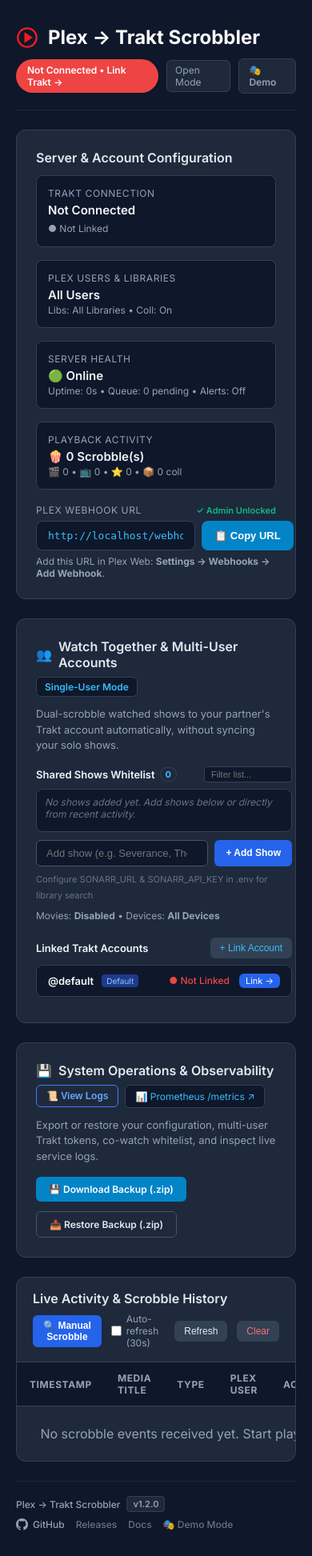
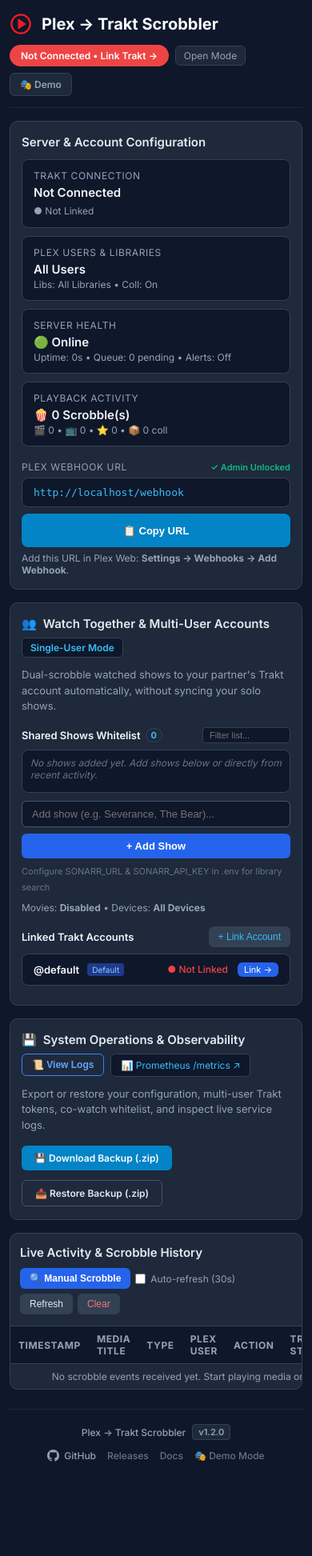
Before and after one commit to selits/omniscrobble, a FastAPI app: page / in a window 390 px wide. Shown: the whole page at 80% size. After the commit the page ends 1827 px from the top, so only its background shows below. Run offline with FastAPI, Linux system fonts and the light colour scheme; data that the repository does not hold is empty; some libraries are stand-ins or nearby versions.

Commit message:
feat: add responsive layout and mobile viewport optimizations (#18)
- Add CSS media queries (@media max-width: 640px) for small mobile viewports
- Replace rigid minmax grids with responsive .cowatch-grid and 1-column stats
- Stack webhook URL input and touch-friendly full-width copy button
- Add smooth touch scrolling (-webkit-overflow-scrolling) to activity history
- Optimize modals, search results, and log viewer toolbar for mobile screens
- Add test_dashboard_mobile_responsiveness unit test (75 passing tests)

```diff
--- a/app/main.py
+++ b/app/main.py
@@ -1353,7 +1353,7 @@
             <div class="info-label">Plex Webhook URL</div>
             <span style="color:#10b981;font-size:11px;font-weight:600;">✓ Admin Unlocked</span>
         </div>
-        <div style="display:flex;gap:8px;">
+        <div class="webhook-row">
             <input type="text" readonly id="webhook-url-input" value="{full_webhook_url}"
                    style="flex:1;background:#0f172a;border:1px solid #334155;border-radius:8px;padding:10px 14px;color:#38bdf8;font-family:monospace;font-size:13px;outline:none;" />
             <button onclick="copyWebhookUrl()" id="copy-btn" class="btn-copy">
@@ -1368,7 +1368,7 @@
             <div class="info-label">Plex Webhook URL</div>
             <span style="color:#f59e0b;font-size:11px;font-weight:600;">🔒 Secret Masked</span>
         </div>
-        <div style="display:flex;gap:8px;">
+        <div class="webhook-row">
             <input type="text" readonly value="{masked_webhook_url}"
                    style="flex:1;background:#0f172a;border:1px solid #334155;border-radius:8px;padding:10px 14px;color:#64748b;font-family:monospace;font-size:13px;outline:none;user-select:none;" />
             <button onclick="openUnlockModal()" class="btn-copy" style="background:#2563eb;">
@@ -1506,7 +1506,7 @@
             display_name = u_name if is_admin else mask_username(u_name)
 
         users_badges_html += f"""
-        <div style="background:#0f172a;border:1px solid #334155;border-radius:8px;padding:10px 14px;display:flex;justify-content:space-between;align-items:center;margin-bottom:8px;">
+        <div style="background:#0f172a;border:1px solid #334155;border-radius:8px;padding:10px 14px;display:flex;justify-content:space-between;align-items:center;margin-bottom:8px;flex-wrap:wrap;gap:6px;">
             <div style="display:flex;align-items:center;gap:6px;">
                 <span style="font-weight:600;color:#f8fafc;font-size:13px;">@{display_name}</span>
                 {role_label}
@@ -1544,7 +1544,7 @@
         <p style="color:#94a3b8;font-size:13px;margin-bottom:16px;line-height:1.5;">
             Dual-scrobble watched shows to your partner's Trakt account automatically, without syncing your solo shows.
         </p>
-        <div style="display:grid;grid-template-columns:repeat(auto-fit, minmax(320px, 1fr));gap:20px;">
+        <div class="cowatch-grid">
             <div>
                 <div style="display:flex;justify-content:space-between;align-items:center;margin-bottom:8px;gap:8px;">
                     <div style="font-size:13px;font-weight:600;color:#f1f5f9;display:flex;align-items:center;gap:6px;">
@@ -1558,7 +1558,7 @@
                 </div>
                 {f'''
                 <form onsubmit="event.preventDefault();addCowatchShow();" autocomplete="off" style="margin:0;">
-                    <div style="display:flex;gap:8px;position:relative;">
+                    <div class="cowatch-form-row">
                         <div style="flex:1;position:relative;">
                             <input type="search" id="cowatch-show-input" name="cowatch_show_search" placeholder="Add show (e.g. Severance, The Bear)..."
                                    style="width:100%;box-sizing:border-box;background:#0f172a;border:1px solid #475569;border-radius:6px;padding:8px 12px;color:#f8fafc;font-size:13px;outline:none;"
--- a/app/templates/dashboard.html
+++ b/app/templates/dashboard.html
@@ -7,17 +7,25 @@
     <link href="https://fonts.googleapis.com/css2?family=Inter:wght@400;500;600;700&display=swap" rel="stylesheet">
     <style>
         * { box-sizing: border-box; margin: 0; padding: 0; }
+        html, body { max-width: 100%; overflow-x: hidden; }
         body { font-family: 'Inter', -apple-system, BlinkMacSystemFont, sans-serif; background-color: #0f172a; color: #f8fafc; padding: 32px 20px; }
-        .container { max-width: 1000px; margin: 0 auto; }
+        .container { max-width: 1000px; margin: 0 auto; width: 100%; }
         .header { display: flex; justify-content: space-between; align-items: center; margin-bottom: 24px; padding-bottom: 20px; border-bottom: 1px solid #1e293b; gap: 12px; flex-wrap: wrap; }
         .title { font-size: 24px; font-weight: 700; color: #f8fafc; display: flex; align-items: center; gap: 12px; }
-        .header-actions { display: flex; align-items: center; gap: 10px; }
+        .header-actions { display: flex; align-items: center; gap: 10px; flex-wrap: wrap; }
         .card { background: #1e293b; border-radius: 12px; padding: 24px; margin-bottom: 24px; border: 1px solid #334155; }
         .card h3 { font-size: 16px; font-weight: 600; margin-bottom: 12px; color: #e2e8f0; }
+        #stream-title { word-break: break-word; }
         .info-grid { display: grid; grid-template-columns: repeat(auto-fit, minmax(210px, 1fr)); gap: 16px; }
         .info-item { background: #0f172a; padding: 14px; border-radius: 8px; border: 1px solid #334155; }
         .info-label { font-size: 12px; color: #94a3b8; text-transform: uppercase; letter-spacing: 0.05em; }
         .info-value { font-size: 15px; font-weight: 600; margin: 4px 0 2px 0; color: #f1f5f9; }
+        .webhook-row { display: flex; gap: 8px; }
+        .cowatch-grid { display: grid; grid-template-columns: repeat(auto-fit, minmax(320px, 1fr)); gap: 20px; }
+        .cowatch-form-row { display: flex; gap: 8px; position: relative; }
+        .activity-header { padding: 16px 20px; border-bottom: 1px solid #334155; display: flex; justify-content: space-between; align-items: center; gap: 12px; flex-wrap: wrap; }
+        .activity-actions { display: flex; align-items: center; gap: 8px; flex-wrap: wrap; }
+        .table-container { overflow-x: auto; -webkit-overflow-scrolling: touch; }
         table { width: 100%; border-collapse: collapse; text-align: left; }
         th { background: #0f172a; padding: 12px 16px; font-size: 12px; text-transform: uppercase; color: #94a3b8; letter-spacing: 0.05em; border-bottom: 1px solid #334155; }
         .btn-sm { background: #334155; border: none; color: #e2e8f0; padding: 6px 12px; border-radius: 6px; cursor: pointer; font-size: 12px; transition: background 0.15s, opacity 0.15s; }
@@ -26,7 +34,49 @@
         .btn-copy:hover { opacity: 0.9; }
         .pulse-indicator { width: 8px; height: 8px; border-radius: 50%; background: #10b981; box-shadow: 0 0 0 0 rgba(16, 185, 129, 0.7); animation: pulse 1.8s infinite; display: inline-block; }
         @keyframes pulse { 0% { transform: scale(0.95); box-shadow: 0 0 0 0 rgba(16, 185, 129, 0.7); } 70% { transform: scale(1); box-shadow: 0 0 0 8px rgba(16, 185, 129, 0); } 100% { transform: scale(0.95); box-shadow: 0 0 0 0 rgba(16, 185, 129, 0); } }
-        #scrobble-modal, #unlock-modal { display: none; position: fixed; top: 0; left: 0; width: 100%; height: 100%; background: rgba(0,0,0,0.75); z-index: 9999; align-items: center; justify-content: center; backdrop-filter: blur(2px); }
+        #scrobble-modal, #unlock-modal, #logs-modal { display: none; position: fixed; top: 0; left: 0; width: 100%; height: 100%; background: rgba(0,0,0,0.8); z-index: 9999; align-items: center; justify-content: center; backdrop-filter: blur(3px); }
+        .modal-dialog { background: #1e293b; border: 1px solid #334155; border-radius: 12px; padding: 28px; width: 92%; max-height: 85vh; box-shadow: 0 20px 25px -5px rgba(0,0,0,0.5); display: flex; flex-direction: column; }
+        .modal-dialog-sm { max-width: 400px; display: block; }
+        .modal-dialog-md { max-width: 560px; }
+        .modal-dialog-lg { max-width: 850px; background: #0f172a; padding: 24px; }
+        .search-form-row { display: flex; gap: 8px; }
+        .logs-toolbar { display: flex; justify-content: space-between; align-items: center; gap: 10px; margin-bottom: 12px; flex-wrap: wrap; }
+        .logs-filter-group { display: flex; align-items: center; gap: 8px; flex: 1; min-width: 220px; }
+        .logs-status-group { display: flex; align-items: center; gap: 12px; }
+        .scrobble-item { background: #0f172a; border: 1px solid #334155; border-radius: 8px; padding: 12px; display: flex; justify-content: space-between; align-items: center; gap: 12px; }
+        .footer { margin-top: 24px; padding-top: 18px; border-top: 1px solid #1e293b; display: flex; justify-content: space-between; align-items: center; color: #64748b; font-size: 12px; flex-wrap: wrap; gap: 8px; }
+
+        /* Responsive Breakpoints for Mobile Viewports (<= 640px) */
+        @media (max-width: 640px) {
+            body { padding: 16px 12px; }
+            .header { margin-bottom: 16px; padding-bottom: 14px; flex-direction: column; align-items: flex-start; gap: 12px; }
+            .header .title { font-size: 20px; }
+            .header-actions { width: 100%; justify-content: flex-start; flex-wrap: wrap; gap: 8px; }
+            .card { padding: 16px 14px; margin-bottom: 16px; border-radius: 10px; }
+            .card h3 { font-size: 15px; }
+            .info-grid { grid-template-columns: 1fr; gap: 10px; }
+            .info-item { padding: 12px 14px; }
+            .webhook-row { flex-direction: column; align-items: stretch; gap: 8px; }
+            .webhook-row .btn-copy { width: 100%; text-align: center; padding: 12px; min-height: 42px; display: flex; align-items: center; justify-content: center; }
+            .cowatch-grid { grid-template-columns: 1fr; gap: 16px; }
+            .cowatch-form-row { flex-direction: column; align-items: stretch; }
+            .cowatch-form-row button { width: 100%; padding: 10px; font-size: 13px; }
+            .activity-header { padding: 14px 12px; flex-direction: column; align-items: flex-start; gap: 10px; }
+            .activity-header h3 { font-size: 15px; }
+            .activity-actions { width: 100%; gap: 6px; }
+            table th, table td { padding: 8px 10px !important; font-size: 12px !important; }
+            .modal-dialog { padding: 18px 14px; width: 95%; max-height: 90vh; }
+            .search-form-row { flex-direction: column; align-items: stretch; }
+            .search-form-row button { width: 100%; padding: 11px; }
+            .scrobble-item { flex-direction: column; align-items: stretch; gap: 10px; }
+            .scrobble-item button { width: 100%; text-align: center; padding: 10px; }
+            .logs-toolbar { flex-direction: column; align-items: stretch; gap: 8px; }
+            .logs-filter-group { width: 100%; min-width: unset; flex-wrap: wrap; gap: 6px; }
+            .logs-filter-group input { min-width: 140px; }
+            .logs-status-group { width: 100%; justify-content: space-between; }
+            #logs-terminal { min-height: 220px !important; font-size: 11px !important; padding: 10px !important; }
+            .footer { flex-direction: column; align-items: center; text-align: center; gap: 12px; }
+        }
     </style>
 </head>
 <body>
@@ -78,9 +128,9 @@
         {{BACKUP_CARD}}
 
         <div class="card" style="padding: 0; overflow: hidden;">
-            <div style="padding: 16px 20px; border-bottom: 1px solid #334155; display: flex; justify-content: space-between; align-items: center; gap: 8px; flex-wrap: wrap;">
+            <div class="activity-header">
                 <h3 style="margin: 0;">Live Activity & Scrobble History</h3>
-                <div style="display:flex;align-items:center;gap:12px;">
+                <div class="activity-actions">
                     {{MANUAL_SCROBBLE_BTN}}
                     {{RETRY_QUEUE_BTN}}
                     <label style="font-size:12px;color:#94a3b8;cursor:pointer;display:flex;align-items:center;gap:6px;">
@@ -90,7 +140,7 @@
                     {{CLEAR_BUTTON}}
                 </div>
             </div>
-            <div style="overflow-x: auto;">
+            <div class="table-container">
                 <table>
                     <thead>
                         <tr>
@@ -110,12 +160,12 @@
             </div>
         </div>
 
-        <div class="footer" style="margin-top: 24px; padding-top: 18px; border-top: 1px solid #1e293b; display: flex; justify-content: space-between; align-items: center; color: #64748b; font-size: 12px; flex-wrap: wrap; gap: 8px;">
+        <div class="footer">
             <div style="display: flex; align-items: center; gap: 8px;">
                 <span style="color: #94a3b8; font-weight: 500;">Plex &rarr; Trakt Scrobbler</span>
                 <span style="background: #1e293b; border: 1px solid #334155; color: #94a3b8; padding: 2px 7px; border-radius: 4px; font-weight: 600; font-size: 11px;">v{{APP_VERSION}}</span>
             </div>
-            <div style="display: flex; align-items: center; gap: 14px;">
+            <div style="display: flex; align-items: center; gap: 14px; flex-wrap: wrap; justify-content: center;">
                 <a href="{{REPO_URL}}" target="_blank" rel="noopener noreferrer" style="color: #94a3b8; text-decoration: none; display: inline-flex; align-items: center; gap: 6px; font-weight: 500; transition: color 0.15s;" onmouseover="this.style.color='#f8fafc'" onmouseout="this.style.color='#94a3b8'">
                     <svg width="15" height="15" viewBox="0 0 24 24" fill="currentColor"><path d="M12 0C5.37 0 0 5.37 0 12c0 5.31 3.435 9.795 8.205 11.385.6.105.825-.255.825-.57 0-.285-.015-1.23-.015-2.235-3.015.555-3.795-.735-4.035-1.41-.135-.345-.72-1.41-1.23-1.695-.42-.225-1.02-.78-.015-.795.945-.015 1.62.87 1.845 1.23 1.08 1.815 2.805 1.305 3.495.99.105-.78.42-1.305.765-1.605-2.67-.3-5.46-1.335-5.46-5.925 0-1.305.465-2.385 1.23-3.225-.12-.3-.54-1.53.12-3.18 0 0 1.005-.315 3.3 1.23.96-.27 1.98-.405 3-.405s2.04.135 3 .405c2.295-1.56 3.3-1.23 3.3-1.23.66 1.65.24 2.88.12 3.18.765.84 1.23 1.905 1.23 3.225 0 4.605-2.805 5.625-5.475 5.925.435.375.81 1.095.81 2.22 0 1.605-.015 2.895-.015 3.3 0 .315.225.69.825.57A12.02 12.02 0 0024 12c0-6.63-5.37-12-12-12z"/></svg>
                     GitHub
@@ -133,7 +183,7 @@
 
     <!-- Admin Unlock Modal -->
     <div id="unlock-modal" onclick="if(event.target===this)closeUnlockModal()">
-        <div style="background:#1e293b;border:1px solid #334155;border-radius:12px;padding:28px;max-width:400px;width:90%;box-shadow:0 20px 25px -5px rgba(0,0,0,0.5);">
+        <div class="modal-dialog modal-dialog-sm">
             <h3 style="margin-top:0;font-size:18px;color:#f8fafc;display:flex;align-items:center;gap:8px;">
                 <span>🔓</span> Unlock Admin Access
             </h3>
@@ -158,7 +208,7 @@
 
     <!-- Manual Scrobble Modal -->
     <div id="scrobble-modal" onclick="if(event.target===this)closeScrobbleModal()">
-        <div style="background:#1e293b;border:1px solid #334155;border-radius:12px;padding:28px;max-width:560px;width:92%;box-shadow:0 20px 25px -5px rgba(0,0,0,0.5);max-height:85vh;display:flex;flex-direction:column;">
+        <div class="modal-dialog modal-dialog-md">
             <div style="display:flex;justify-content:space-between;align-items:center;margin-bottom:12px;">
                 <h3 style="margin:0;font-size:18px;color:#f8fafc;display:flex;align-items:center;gap:8px;">
                     <span>🍿</span> Manual Scrobble to Trakt
@@ -169,7 +219,7 @@
                 Search Trakt's global database to quickly mark any movie or show as watched in your history.
             </p>
             <form onsubmit="event.preventDefault();executeTraktSearch();" autocomplete="off" style="margin:0 0 16px 0;">
-                <div style="display:flex;gap:8px;">
+                <div class="search-form-row">
                     <input type="search" id="scrobble-search-input" name="scrobble_search_query" placeholder="Search title (e.g. Severance, Dune, The Bear)..."
                            autocomplete="off"
                            data-lpignore="true"
@@ -188,8 +238,8 @@
     </div>
 
     <!-- Server Logs Modal -->
-    <div id="logs-modal" style="display:none;position:fixed;top:0;left:0;width:100%;height:100%;background:rgba(0,0,0,0.8);z-index:9999;align-items:center;justify-content:center;backdrop-filter:blur(3px);" onclick="if(event.target===this)closeLogsModal()">
-        <div style="background:#0f172a;border:1px solid #334155;border-radius:12px;padding:24px;max-width:850px;width:94%;max-height:85vh;display:flex;flex-direction:column;box-shadow:0 25px 50px -12px rgba(0,0,0,0.7);">
+    <div id="logs-modal" onclick="if(event.target===this)closeLogsModal()">
+        <div class="modal-dialog modal-dialog-lg">
             <div style="display:flex;justify-content:space-between;align-items:center;margin-bottom:12px;flex-wrap:wrap;gap:8px;">
                 <div style="display:flex;align-items:center;gap:10px;">
                     <h3 style="margin:0;font-size:18px;color:#f8fafc;display:flex;align-items:center;gap:8px;">
@@ -203,8 +253,8 @@
                     <button onclick="closeLogsModal()" class="btn-sm" style="background:#334155;color:#cbd5e1;padding:4px 10px;font-size:14px;font-weight:700;">&times;</button>
                 </div>
             </div>
-            <div style="display:flex;justify-content:space-between;align-items:center;gap:10px;margin-bottom:12px;flex-wrap:wrap;">
-                <div style="display:flex;align-items:center;gap:8px;flex:1;min-width:220px;">
+            <div class="logs-toolbar">
+                <div class="logs-filter-group">
                     <input type="text" id="logs-search-input" placeholder="Filter logs (e.g. error, webhook, show title)..." oninput="filterLogs()" style="flex:1;background:#020617;border:1px solid #334155;border-radius:6px;padding:6px 12px;color:#f8fafc;font-size:12px;outline:none;" />
                     <select id="logs-level-select" onchange="filterLogs()" style="background:#020617;border:1px solid #334155;border-radius:6px;padding:6px 10px;color:#f8fafc;font-size:12px;outline:none;">
                         <option value="ALL">All Levels</option>
@@ -213,7 +263,7 @@
                         <option value="INFO">Info &amp; Above</option>
                     </select>
                 </div>
-                <div style="display:flex;align-items:center;gap:12px;">
+                <div class="logs-status-group">
                     <label style="font-size:12px;color:#94a3b8;cursor:pointer;display:flex;align-items:center;gap:6px;">
                         <input type="checkbox" id="logs-tail-checkbox" checked> Auto-scroll bottom
                     </label>
@@ -388,7 +438,7 @@
                 const mediaJson = encodeURIComponent(JSON.stringify(payloadData));
 
                 html += `
-                <div style="background:#0f172a;border:1px solid #334155;border-radius:8px;padding:12px;display:flex;justify-content:space-between;align-items:center;gap:12px;">
+                <div class="scrobble-item">
                     <div>
                         <div style="display:flex;align-items:center;gap:8px;">
                             <span style="background:#334155;color:#93c5fd;font-size:11px;font-weight:600;padding:2px 6px;border-radius:4px;text-transform:uppercase;">${type}</span>
```
Also changed, not shown: tests/test_scrobbler.py (+27 -0 lines).
